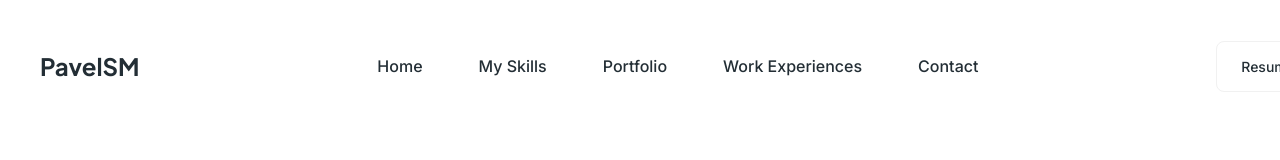
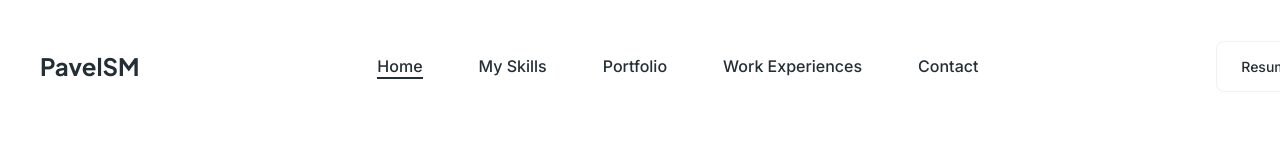
Before and after one commit to Pavelsmcom/pavelsm-react, a React (Create React App) app: page / in a window 1280 px wide. Shown: the top 160 px of the page. Built offline with nearby package versions, Linux system fonts and the light colour scheme.

Commit message:
add: add Links

```diff
--- a/src/components/Navbar/Navbar.css
+++ b/src/components/Navbar/Navbar.css
@@ -6,6 +6,41 @@
     gap: 56px;
     padding: 15px 0 15px 0;
     margin: 0;
+  }
+
+  .navigation__link {
+    position: relative;
+    font-family: 'Inter';
+    font-style: normal;
+    font-weight: 500;
+    font-size: 16px;
+    line-height: 19px;
+    text-decoration: none;
+    color: #232e35;
+    display: inline-block;
+    transition: 0.2s;
+
+  }
+
+  .navigation__span{
+    position: absolute;
+    display: inline-block;
+    bottom: -3px;
+    left: 0;
+    height: 2px;
+    width: 100%;
+    background-color: #232e35;
+    transform-origin: left;
+    transform: scaleX(0);
+    transition: transform 400ms ease-in-out;
+  }
+
+  .navigation__link_active .navigation__span{
+    transform: scaleX(1);
+  }
+
+  .navigation__link:hover .navigation__span {
+    transform: scaleX(1);
   }
 
   @media screen and (max-width: 1080px) {
@@ -19,20 +54,3 @@
       display: none;
     }
   }
-
-  .navigation__link {
-    font-family: 'Inter';
-    font-style: normal;
-    font-weight: 500;
-    font-size: 16px;
-    line-height: 19px;
-    text-decoration: none;
-    color: #232e35;
-    display: inline-block;
-    transition: 0.2s;
-
-  }
-
-  .navigation__link:hover{
-    transform: translateY(-4px)
-  }
--- a/src/components/Navbar/Navbar.jsx
+++ b/src/components/Navbar/Navbar.jsx
@@ -1,15 +1,79 @@
+import { NavLink } from "react-router-dom";
+
 function Navbar() {
   return (
     <nav>
-          <ul className="navigation">
-          <li><a href="#Home" className="navigation__link">Home</a></li>
-            <li><a href="#mySkills" className="navigation__link">My Skills</a></li>
-            <li><a href="#portfolio" className="navigation__link">Portfolio</a></li>
-            <li><a href="#workExp" className="navigation__link">Work Experiences</a></li>
-            <li><a href="#contact" className="navigation__link">Contact</a></li>
-          </ul>
-        </nav>
-      );
+      <ul className="navigation">
+        <li>
+          <NavLink
+            to="/"
+            className={({ isActive }) =>
+              `navigation__link ${isActive ? "navigation__link navigation__link_active" : ""}`
+            }
+          >
+            Home
+            <span className="navigation__span" data-content="Link Hover" aria-hidden="true"></span>
+          </NavLink>
+        </li>
+        <li>
+          <NavLink
+            to="/skill"
+            className={({ isActive }) =>
+              `navigation__link ${isActive ? "navigation__link navigation__link_active" : ""}`
+            }
+          >
+            My Skills
+            <span className="navigation__span" data-content="Link Hover" aria-hidden="true"></span>
+          </NavLink>
+        </li>
+        <li>
+          <NavLink
+            to="/portfolio"
+            className={({ isActive }) =>
+              `navigation__link ${isActive ? "navigation__link navigation__link_active" : ""}`
+            }
+          >
+            Portfolio
+            <span className="navigation__span" data-content="Link Hover" aria-hidden="true"></span>
+          </NavLink>
+        </li>
+        <li>
+          <NavLink
+            to="/workExp"
+            className={({ isActive }) =>
+              `navigation__link ${isActive ? "navigation__link navigation__link_active" : ""}`
+            }
+          >
+            Work Experiences
+            <span className="navigation__span" data-content="Link Hover" aria-hidden="true"></span>
+          </NavLink>
+        </li>
+        <li>
+          <NavLink
+            to="/contact"
+            className={({ isActive }) =>
+              `navigation__link ${isActive ? "navigation__link navigation__link_active" : ""}`
+            }
+          >
+            Contact
+            <span className="navigation__span" data-content="Link Hover" aria-hidden="true"></span>
+          </NavLink>
+        </li>
+      </ul>
+    </nav>
+  );
 }
 
 export default Navbar;
+
+{
+  /* <NavLink
+  onClick={closeBurgerMenu}
+  to="/"
+  className={({ isActive }) =>
+    `navigation-films__link ${isActive ? "navigation-films__link navigation-films__link_active" : ""}`
+  }
+>
+  Главная
+</NavLink>; */
+}
```
